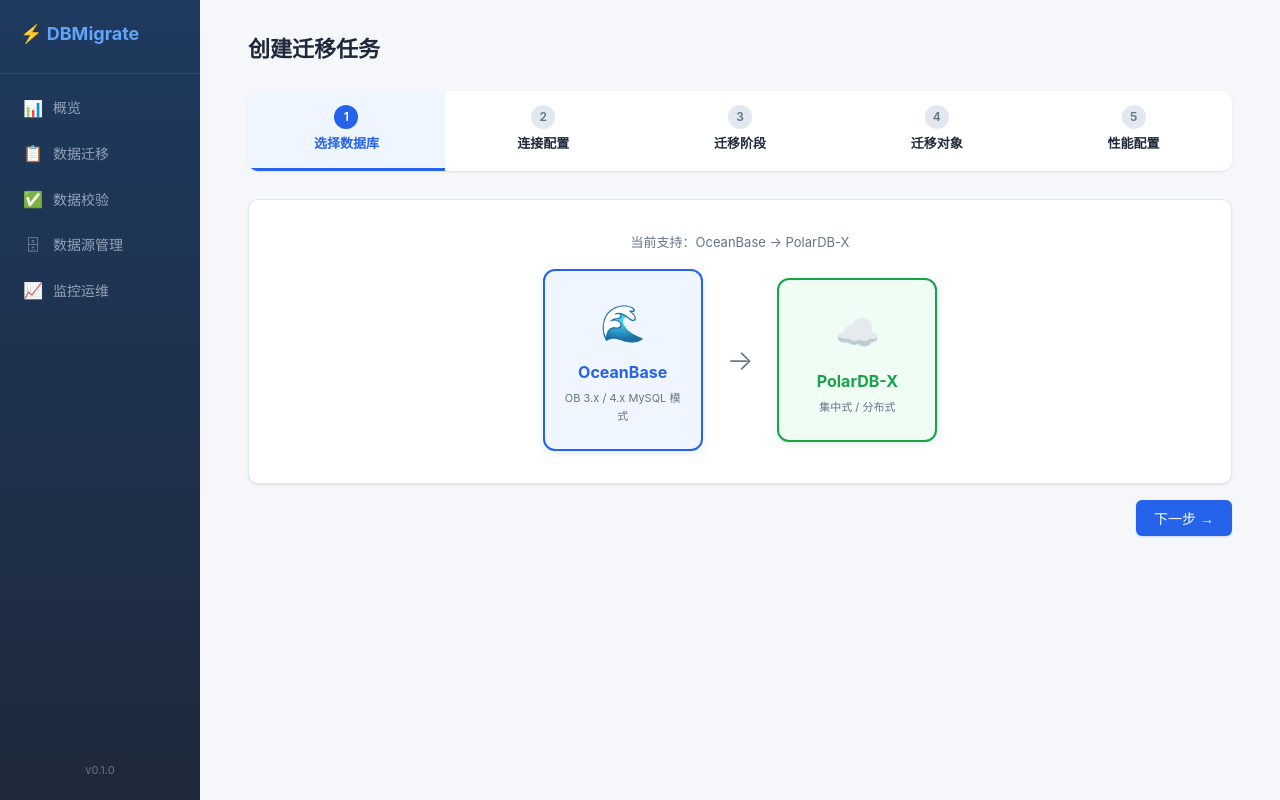
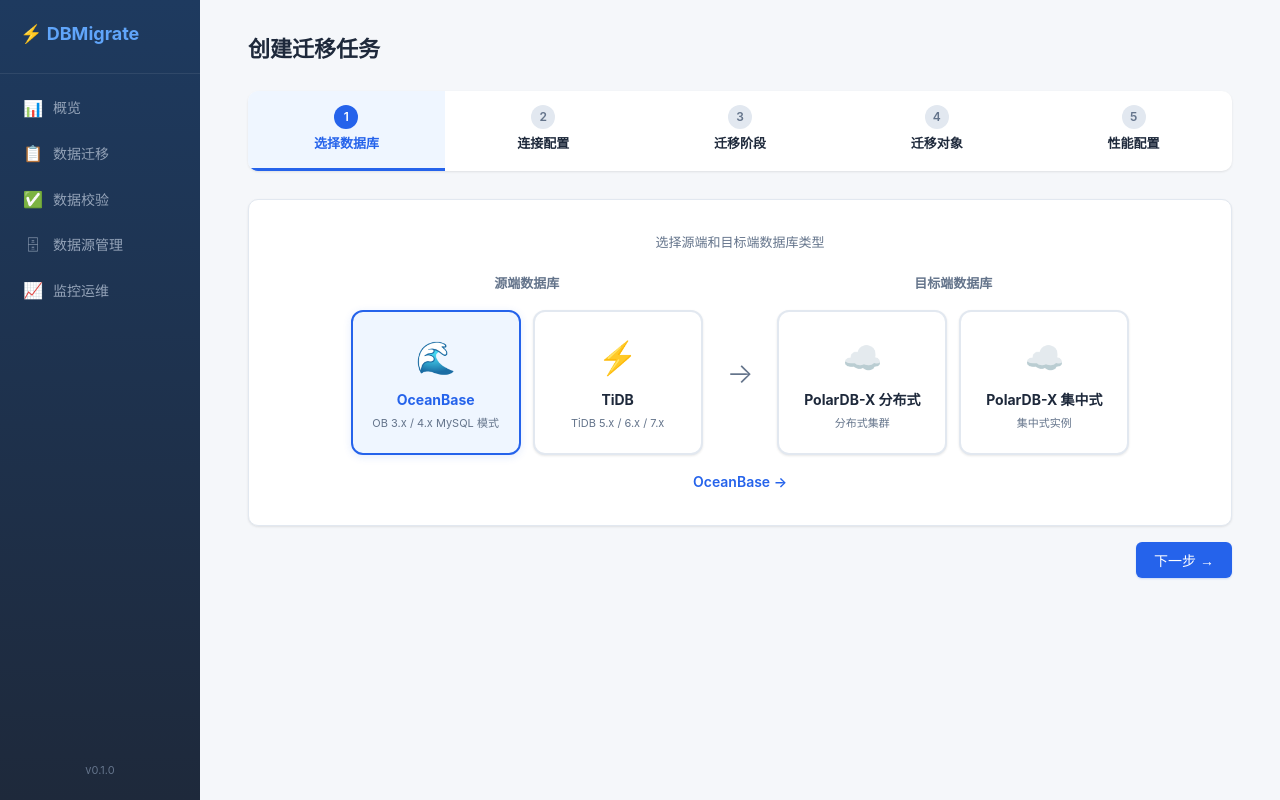
Before and after one commit to hangyuyang/dbmigrate, a React (Vite) app in the folder web/: page /create in a window 1280 px wide. Built offline with nearby package versions, Linux system fonts and the light colour scheme.

Commit message:
feat: add TiDB source + PolarDB-X distributed/centralized targets

```diff
--- a/web/src/pages/TaskCreate.jsx
+++ b/web/src/pages/TaskCreate.jsx
@@ -5,8 +5,14 @@
 const STEPS = ['选择数据库', '连接配置', '迁移阶段', '迁移对象', '性能配置']
 
 const DB_CAPABILITY = {
-  sources: [{ key:'oceanbase', name:'OceanBase', icon:'🌊', desc:'OB 3.x / 4.x MySQL 模式' }],
-  targets: [{ key:'polardbx', name:'PolarDB-X', icon:'☁️', desc:'集中式 / 分布式' }]
+  sources: [
+    { key:'oceanbase', name:'OceanBase', icon:'🌊', desc:'OB 3.x / 4.x MySQL 模式' },
+    { key:'tidb', name:'TiDB', icon:'⚡', desc:'TiDB 5.x / 6.x / 7.x' },
+  ],
+  targets: [
+    { key:'polardbx-distributed', name:'PolarDB-X 分布式', icon:'☁️', desc:'分布式集群' },
+    { key:'polardbx-centralized', name:'PolarDB-X 集中式', icon:'☁️', desc:'集中式实例' },
+  ]
 }
 
 const DEFAULT_SRC = { host:'', port:2883, user:'root', password:'', cluster_name:'', tenant_name:'', database:'' }
@@ -206,32 +212,51 @@
     <div className="header"><h1>创建迁移任务</h1></div>
     <StepBar/>
     <div className="card" style={{textAlign:'center',padding:'32px'}}>
-      <div style={{fontSize:13,color:'var(--text-dim)',marginBottom:16}}>当前支持：OceanBase → PolarDB-X</div>
-      <div style={{display:'flex',alignItems:'center',justifyContent:'center',gap:24}}>
-        {DB_CAPABILITY.sources.map(db => (
-          <div key={db.key} onClick={()=>setSrcType(db.key)} style={{
-            width:160,padding:'24px 16px',borderRadius:12,cursor:'pointer',textAlign:'center',
-            background: 'var(--primary-light)', border: '2px solid var(--primary)',
-            boxShadow: '0 2px 8px rgba(37,99,235,0.12)'
-          }}>
-            <div style={{fontSize:36}}>{db.icon}</div>
-            <div style={{fontSize:16,fontWeight:700,marginTop:8,color:'var(--primary)'}}>{db.name}</div>
-            <div style={{fontSize:11,color:'var(--text-dim)',marginTop:4}}>{db.desc}</div>
+      <div style={{fontSize:13,color:'var(--text-dim)',marginBottom:20}}>选择源端和目标端数据库类型</div>
+      <div style={{display:'flex',alignItems:'flex-start',justifyContent:'center',gap:24,flexWrap:'wrap'}}>
+        <div style={{display:'flex',flexDirection:'column',gap:12,minWidth:300}}>
+          <div style={{fontSize:13,fontWeight:600,color:'var(--text-dim)',textAlign:'center',marginBottom:4}}>源端数据库</div>
+          <div style={{display:'flex',gap:12,flexWrap:'wrap',justifyContent:'center'}}>
+            {DB_CAPABILITY.sources.map(db => (
+              <div key={db.key} onClick={()=>setSrcType(db.key)} style={{
+                width:170,padding:'20px 14px',borderRadius:12,cursor:'pointer',textAlign:'center',
+                background: srcType===db.key ? 'var(--primary-light)' : 'white',
+                border: `2px solid ${srcType===db.key ? 'var(--primary)' : 'var(--border)'}`,
+                boxShadow: srcType===db.key ? '0 2px 8px rgba(37,99,235,0.12)' : 'var(--shadow)',
+                transition:'all .2s'
+              }}>
+                <div style={{fontSize:32}}>{db.icon}</div>
+                <div style={{fontSize:14,fontWeight:700,marginTop:6,color:srcType===db.key?'var(--primary)':'var(--text)'}}>{db.name}</div>
+                <div style={{fontSize:11,color:'var(--text-dim)',marginTop:4}}>{db.desc}</div>
+              </div>
+            ))}
           </div>
-        ))}
-        <div style={{fontSize:28,color:'var(--text-dim)',fontWeight:300}}>→</div>
-        {DB_CAPABILITY.targets.map(db => (
-          <div key={db.key} onClick={()=>setTgtType(db.key)} style={{
-            width:160,padding:'24px 16px',borderRadius:12,cursor:'pointer',textAlign:'center',
-            background: 'var(--success-light)', border: '2px solid var(--success)',
-            boxShadow: '0 2px 8px rgba(22,163,74,0.12)'
-          }}>
-            <div style={{fontSize:36}}>{db.icon}</div>
-            <div style={{fontSize:16,fontWeight:700,marginTop:8,color:'var(--success)'}}>{db.name}</div>
-            <div style={{fontSize:11,color:'var(--text-dim)',marginTop:4}}>{db.desc}</div>
+        </div>
+        <div style={{fontSize:28,color:'var(--text-dim)',fontWeight:300,alignSelf:'center',paddingTop:20}}>→</div>
+        <div style={{display:'flex',flexDirection:'column',gap:12,minWidth:300}}>
+          <div style={{fontSize:13,fontWeight:600,color:'var(--text-dim)',textAlign:'center',marginBottom:4}}>目标端数据库</div>
+          <div style={{display:'flex',gap:12,flexWrap:'wrap',justifyContent:'center'}}>
+            {DB_CAPABILITY.targets.map(db => (
+              <div key={db.key} onClick={()=>setTgtType(db.key)} style={{
+                width:170,padding:'20px 14px',borderRadius:12,cursor:'pointer',textAlign:'center',
+                background: tgtType===db.key ? 'var(--success-light)' : 'white',
+                border: `2px solid ${tgtType===db.key ? 'var(--success)' : 'var(--border)'}`,
+                boxShadow: tgtType===db.key ? '0 2px 8px rgba(22,163,74,0.12)' : 'var(--shadow)',
+                transition:'all .2s'
+              }}>
+                <div style={{fontSize:32}}>{db.icon}</div>
+                <div style={{fontSize:14,fontWeight:700,marginTop:6,color:tgtType===db.key?'var(--success)':'var(--text)'}}>{db.name}</div>
+                <div style={{fontSize:11,color:'var(--text-dim)',marginTop:4}}>{db.desc}</div>
+              </div>
+            ))}
           </div>
-        ))}
+        </div>
       </div>
+      {srcType && tgtType && (
+        <div style={{marginTop:16,textAlign:'center',fontSize:14,fontWeight:600,color:'var(--primary)'}}>
+          {DB_CAPABILITY.sources.find(d=>d.key===srcType)?.name} → {DB_CAPABILITY.targets.find(d=>d.key===tgtType)?.name}
+        </div>
+      )}
     </div>
     <div style={{display:'flex',justifyContent:'flex-end'}}>
       <button className="btn btn-primary" onClick={()=>setStep(1)}>下一步 →</button>
@@ -247,7 +272,7 @@
 
       <div className="card" style={{flex:1}}>
         <div className="card-header">
-          <span>🌊 源端 — OceanBase</span>
+          <span>{srcType==='oceanbase' ? '🌊' : '⚡'} 源端 — {srcType==='oceanbase'?'OceanBase':'TiDB'}</span>
           <button className="btn btn-outline btn-sm" onClick={()=>handleTest('src')} disabled={testingSrc}>
             {testingSrc?'测试中...':'🔗 测试连接'}
           </button>
@@ -289,7 +314,7 @@
       </div>
       <div className="card" style={{flex:1}}>
         <div className="card-header">
-          <span>☁️ 目标端 — PolarDB-X</span>
+          <span>☁️ 目标端 — {tgtType==='polardbx-distributed'?'PolarDB-X 分布式':'PolarDB-X 集中式'}</span>
           <button className="btn btn-outline btn-sm" onClick={()=>handleTest('tgt')} disabled={testingTgt}>
             {testingTgt?'测试中...':'🔗 测试连接'}
           </button>
```
